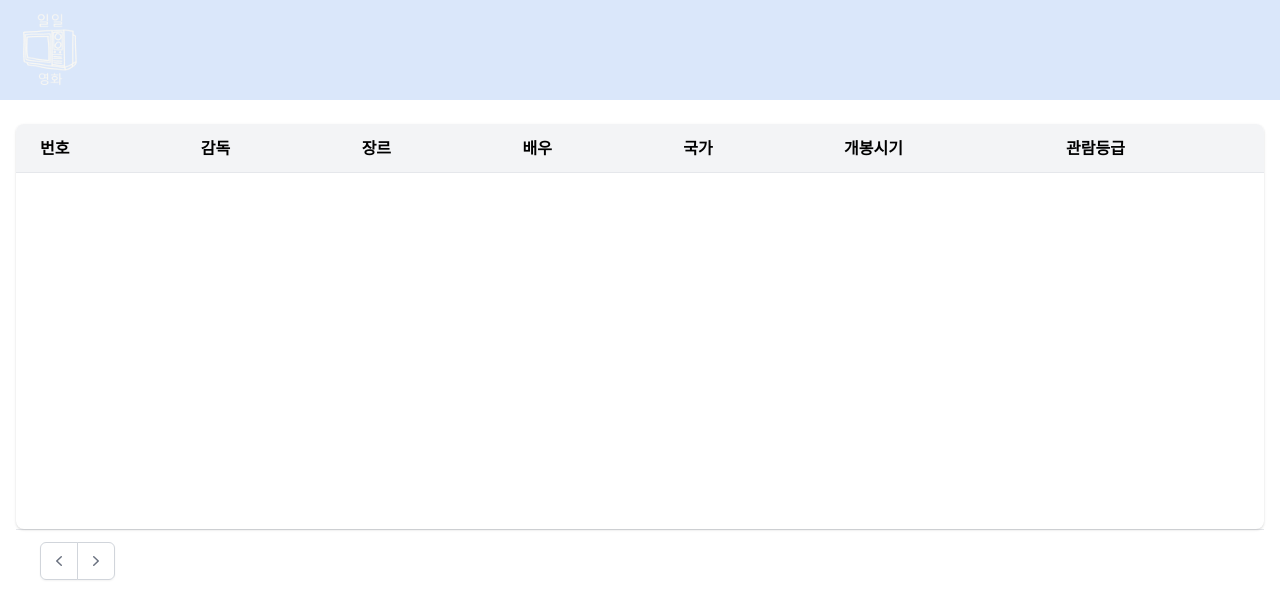
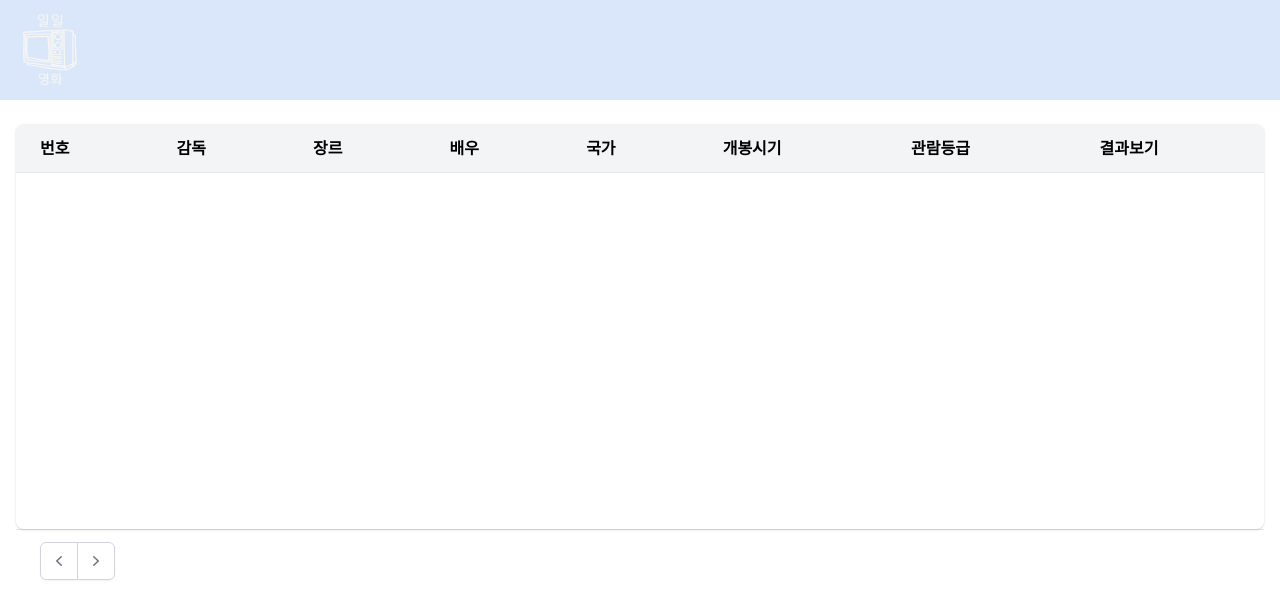
Before and after one commit to rlawogus9985/MovieTarget, a Django app: template templates/user/user_selected_data.html in a window 1280 px wide. Shown: the top 591 px of the page. Run offline with Django 4.2, Linux system fonts and the light colour scheme; the template is opened without the code that fills it, so the values that code supplies are empty.

Commit message:
11091318 저장소 결과보기 버튼
ㅋㅁ

```diff
--- a/templates/user/user_selected_data.html
+++ b/templates/user/user_selected_data.html
@@ -60,6 +60,7 @@
             <th class="py-3 px-6 sticky top-0 border-b border-gray-200 bg-gray-100">국가</th>
             <th class="py-3 px-6 sticky top-0 border-b border-gray-200 bg-gray-100">개봉시기</th>
             <th class="py-3 px-6 sticky top-0 border-b border-gray-200 bg-gray-100">관람등급</th>
+            <th class="py-3 px-6 sticky top-0 border-b border-gray-200 bg-gray-100">결과보기</th>
           </tr>
         </thead>
         <tbody>
@@ -72,6 +73,7 @@
                 <td class="border-dashed border-t border-gray-200" ><span class="text-gray-700 px-6 py-3 flex items-center">{{ list.nations }}</span></td>
                 <td class="border-dashed border-t border-gray-200" ><span class="text-gray-700 px-6 py-3 flex items-center">{{ list.opendt }}</span></td>
                 <td class="border-dashed border-t border-gray-200" ><span class="text-gray-700 px-6 py-3 flex items-center">{{ list.audit }}</span></td>
+                <td class="border-dashed border-t border-gray-200" ><button class="bg-blue-500 hover:bg-blue-700 text-white font-bold py-2 px-4 rounded">결과보기</button></td>
               </tr>
          {% endfor %}
         </tbody>
```
